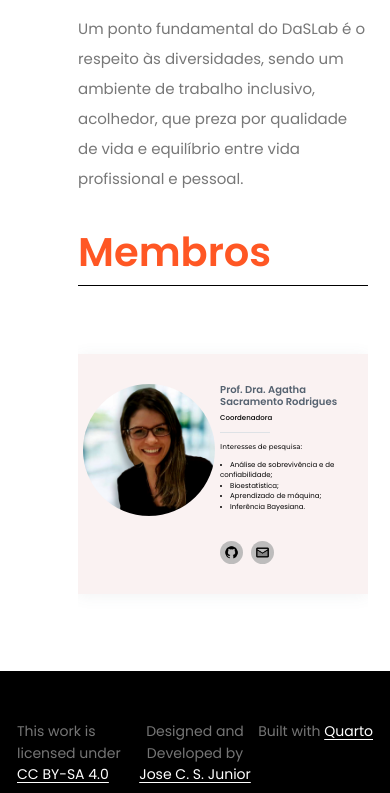
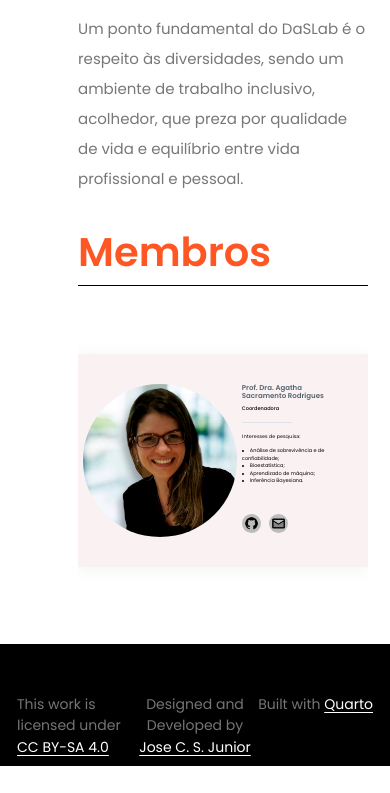
Before and after one commit to Soju-JC/testes_daslabsite, a plain HTML site: page sobre/index.html in a window 390 px wide. Shown: the part 1343-2136 px from the top of the page. After the commit the page ends 2109 px from the top, so only its background shows below. Drawn offline with Linux system fonts and the light colour scheme; a web font is replaced by a local one.

Commit message:
Add files via upload

```diff
--- a/sitemap.xml
+++ b/sitemap.xml
@@ -58,7 +58,7 @@
   </url>
   <url>
     <loc>https://www.josecarlosinfo.com/sobre/index.html</loc>
-    <lastmod>2024-03-20T08:14:38.750Z</lastmod>
+    <lastmod>2024-03-20T09:50:40.534Z</lastmod>
   </url>
   <url>
     <loc>https://www.josecarlosinfo.com/tutoriais/myanimelist/index.html</loc>
--- a/styles.css
+++ b/styles.css
@@ -2746,3 +2746,49 @@ body{
 		font-weight: 500;
 	  }
 }
+
+@media only screen and (max-width:480px) {
+	.team .member .pic {
+		overflow: hidden;
+		width: 100%;
+		border-radius: 50%;
+		grid-template-columns: 1fr 1fr;
+		margin-left: -25px;
+		display:inline-block;
+		align-items: center;
+		justify-content: flex-start;
+	  }
+	  .team .member .member-info {
+		padding-left: 5px;
+		grid-template-columns: 1fr 1fr;
+		font-size: 5px;
+	  }
+	  .team .member .member-info h5 {
+		padding-left: 0px;
+		grid-template-columns: 1fr 1fr;
+		font-size: 5px;
+	  }
+	  .team .member .social a{
+		margin-top: 12px;
+		height: 19px;
+		width: 19px;
+	  }
+	  .team .member .social img{
+		height: 15px;
+		width: 15px;
+	  }
+	  .team .member .member-heading {
+		font-weight: 700;
+		margin-bottom: 5px;
+		font-size: 7px;
+		color: #556270;
+		line-height: 1.2;
+	  }
+	  .team .member span {
+		display: block;
+		font-size: 5px;
+		padding-bottom: 10px;
+		position: relative;
+		font-weight: 500;
+	  }
+}
```
